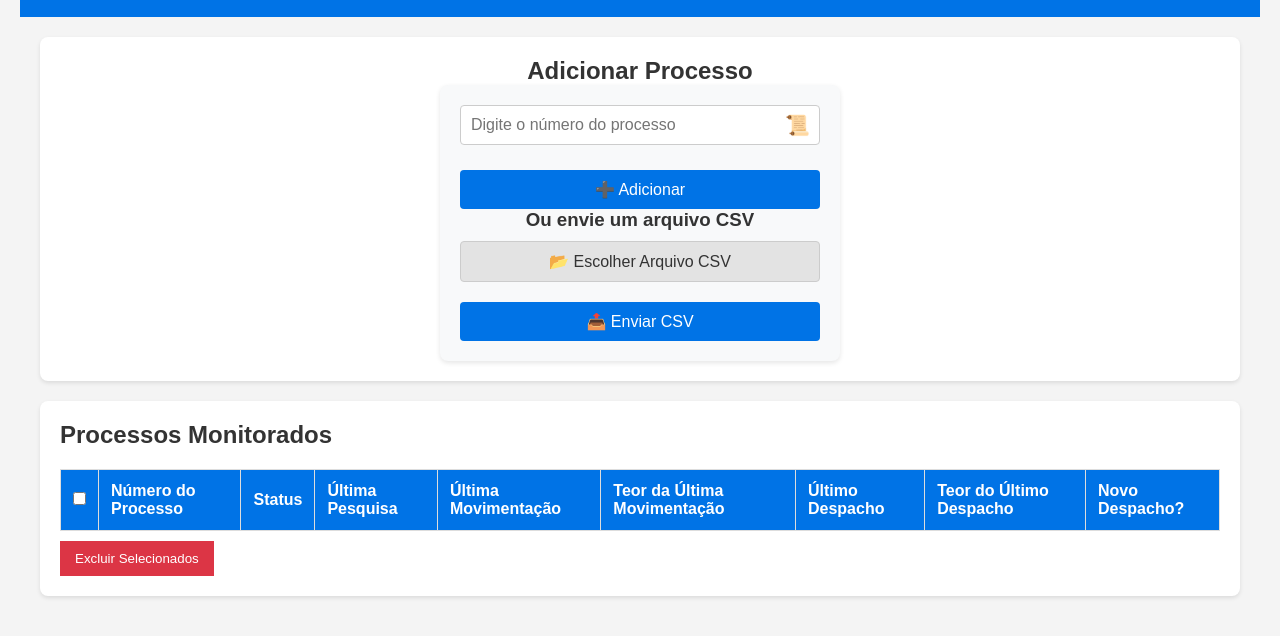
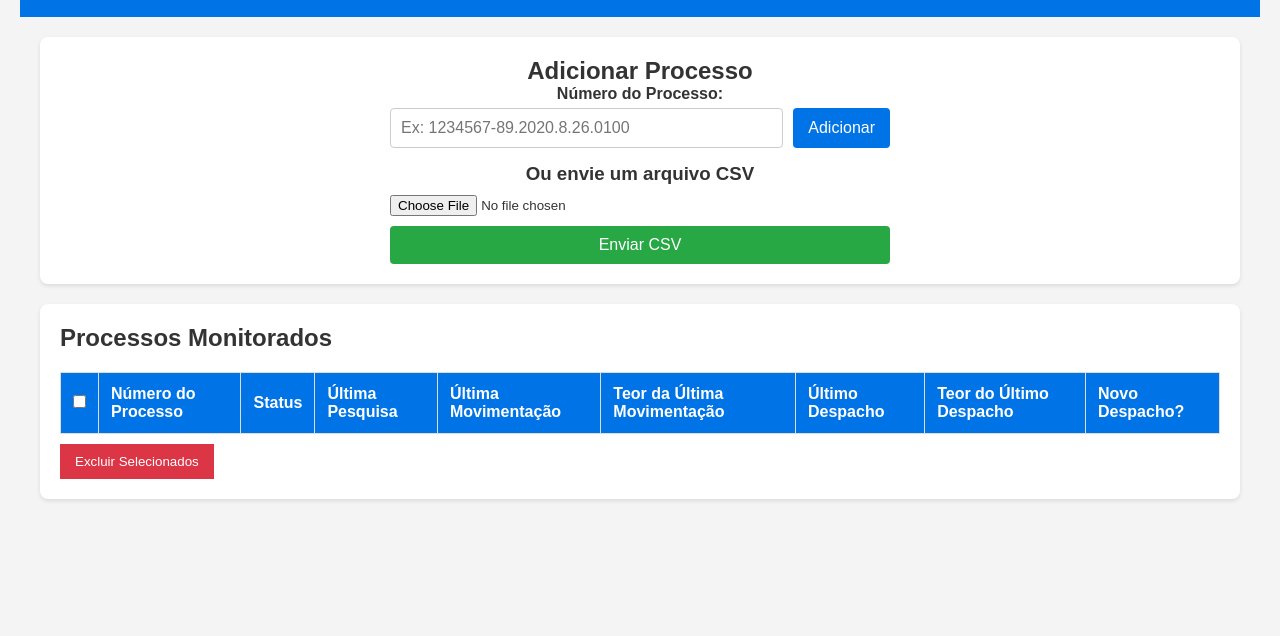
Before and after one commit to davidpestilli/processos-monitor, a website with bundled scripts: page public/index.html in a window 1280 px wide. Shown: the part 80-716 px from the top of the page. Built offline with nearby package versions, Linux system fonts and the light colour scheme; no server answers.

Commit message:
seção de envio melhorada

```diff
--- a/public/app.js
+++ b/public/app.js
@@ -74,6 +74,41 @@ async function renderProcessos() {
     }
 }
 
+const mensagemFeedback = document.getElementById("mensagemFeedback");
+
+function exibirMensagem(mensagem, tipo) {
+    mensagemFeedback.textContent = mensagem;
+    mensagemFeedback.className = tipo === "sucesso" ? "sucesso" : "erro";
+    mensagemFeedback.style.display = "block";
+
+    setTimeout(() => {
+        mensagemFeedback.style.display = "none";
+    }, 3000);
+}
+
+// Configura o evento do formulário para adicionar um novo processo
+if (formProcesso) {
+  formProcesso.addEventListener("submit", async (e) => {
+    e.preventDefault();
+
+    if (!inputNumeroProcesso.value.trim()) {
+      exibirMensagem("Por favor, insira um número de processo válido.", "erro");
+      return;
+    }
+
+    const numeroProcesso = inputNumeroProcesso.value.trim();
+
+    try {
+      await salvarProcesso({ numero: numeroProcesso, manual: true });
+      exibirMensagem("Processo adicionado com sucesso!", "sucesso");
+      renderProcessos();
+      inputNumeroProcesso.value = "";
+    } catch (error) {
+      console.error("Erro ao adicionar processo:", error);
+      exibirMensagem("Erro ao adicionar o processo.", "erro");
+    }
+  });
+}
 
 
 // Configura o evento do formulário para adicionar um novo processo
--- a/public/index.html
+++ b/public/index.html
@@ -21,23 +21,24 @@
     <section id="upload-section">
       <h2>Adicionar Processo</h2>
 
-      <div class="card">
+      <div class="form-container">
         <form id="formProcesso">
-          <div class="input-container">
-            <input type="text" id="numeroProcesso" name="numeroProcesso" required placeholder="Digite o número do processo">
-            <span class="icon">📜</span>
+          <label for="numeroProcesso">Número do Processo:</label>
+          <div class="input-group">
+            <input type="text" id="numeroProcesso" name="numeroProcesso" required placeholder="Ex: 1234567-89.2020.8.26.0100">
+            <button type="submit" id="btnAdicionar">Adicionar</button>
           </div>
-          <button type="submit" class="btn">➕ Adicionar</button>
         </form>
 
         <h3>Ou envie um arquivo CSV</h3>
 
-        <label for="inputCSV" class="custom-file-upload">
-          📂 Escolher Arquivo CSV
+        <div class="file-upload">
           <input type="file" id="inputCSV">
-        </label>
+          <button id="btnEnviarCSV">Enviar CSV</button>
+        </div>
 
-        <button id="btnEnviarCSV" class="btn">📤 Enviar CSV</button>
+        <!-- Área para mensagens de erro/sucesso -->
+        <p id="mensagemFeedback" class="hidden"></p>
       </div>
     </section>
 
--- a/public/style.css
+++ b/public/style.css
@@ -33,83 +33,6 @@ header h1 {
 main {
   max-width: 1200px;
   margin: 0 auto;
-}
-
-/* Estilização da seção */
-#upload-section {
-  background: var(--white);
-  padding: 20px;
-  border-radius: 8px;
-  box-shadow: 0px 2px 4px var(--box-shadow-color);
-  text-align: center;
-}
-
-/* Estilização do card */
-.card {
-  padding: 20px;
-  border-radius: 8px;
-  background: #f8f9fa;
-  box-shadow: 0 2px 5px rgba(0, 0, 0, 0.1);
-  max-width: 400px;
-  margin: 0 auto;
-}
-
-/* Estilização do input */
-.input-container {
-  position: relative;
-  display: flex;
-  align-items: center;
-}
-
-.input-container input {
-  width: 100%;
-  padding: 10px 40px 10px 10px;
-  border: 1px solid var(--border-color);
-  border-radius: 4px;
-  font-size: 16px;
-}
-
-.input-container .icon {
-  position: absolute;
-  right: 10px;
-  font-size: 20px;
-  color: var(--primary-color);
-}
-
-/* Estilização do botão */
-.btn {
-  width: 100%;
-  padding: 10px;
-  margin-top: 10px;
-  background-color: var(--primary-color);
-  color: var(--white);
-  border: none;
-  border-radius: 4px;
-  cursor: pointer;
-  transition: 0.3s;
-  font-size: 16px;
-}
-
-.btn:hover {
-  background-color: var(--secondary-color);
-}
-
-/* Botão estilizado para upload CSV */
-.custom-file-upload {
-  display: inline-block;
-  padding: 10px;
-  width: 100%;
-  background: #e3e3e3;
-  border: 1px solid var(--border-color);
-  border-radius: 4px;
-  cursor: pointer;
-  font-size: 16px;
-  margin: 10px 0;
-  text-align: center;
-}
-
-.custom-file-upload input {
-  display: none;
 }
 
 
@@ -345,3 +268,92 @@ table tbody tr:nth-child(even) {
   cursor: pointer;
   margin-top: 10px;
 }
+
+/* Melhorias na seção de adicionar processo */
+#upload-section {
+  background: var(--white);
+  padding: 20px;
+  border-radius: 8px;
+  box-shadow: 0px 2px 4px var(--box-shadow-color);
+  text-align: center;
+}
+
+.form-container {
+  max-width: 500px;
+  margin: auto;
+}
+
+.input-group {
+  display: flex;
+  gap: 10px;
+}
+
+.input-group input {
+  flex: 1;
+  padding: 10px;
+  border: 1px solid var(--border-color);
+  border-radius: 4px;
+  font-size: 16px;
+}
+
+.input-group button {
+  background-color: var(--primary-color);
+  color: var(--white);
+  border: none;
+  padding: 10px 15px;
+  border-radius: 4px;
+  cursor: pointer;
+  font-size: 16px;
+  transition: background-color 0.3s;
+}
+
+.input-group button:hover {
+  background-color: var(--secondary-color);
+}
+
+.file-upload {
+  display: flex;
+  flex-direction: column;
+  gap: 10px;
+  margin-top: 10px;
+}
+
+.file-upload button {
+  background-color: #28a745;
+  color: var(--white);
+  border: none;
+  padding: 10px 15px;
+  border-radius: 4px;
+  cursor: pointer;
+  font-size: 16px;
+  transition: background-color 0.3s;
+}
+
+.file-upload button:hover {
+  background-color: #218838;
+}
+
+/* Feedback de erro ou sucesso */
+#mensagemFeedback {
+  margin-top: 15px;
+  padding: 10px;
+  border-radius: 5px;
+  font-size: 14px;
+  display: none;
+}
+
+#mensagemFeedback.sucesso {
+  background-color: #d4edda;
+  color: #155724;
+  border: 1px solid #c3e6cb;
+}
+
+#mensagemFeedback.erro {
+  background-color: #f8d7da;
+  color: #721c24;
+  border: 1px solid #f5c6cb;
+}
+
+.hidden {
+  display: none;
+}
```
